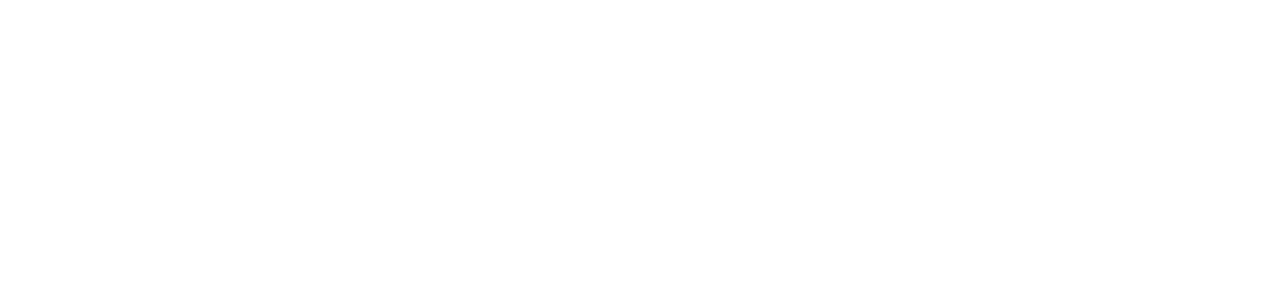
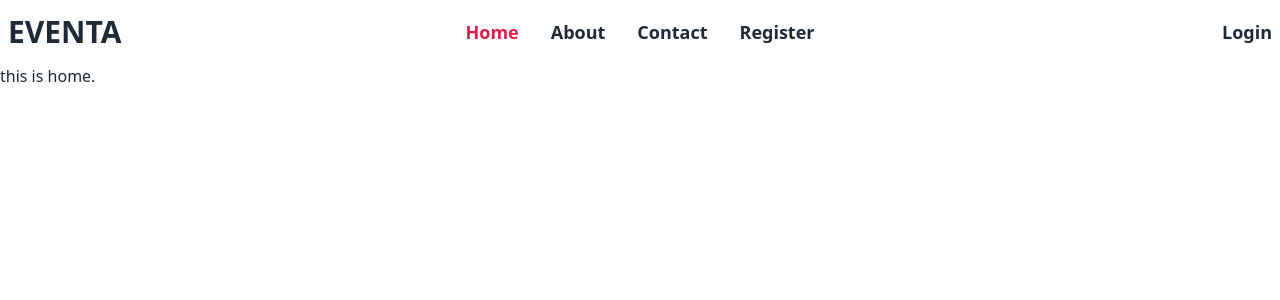
Before and after one commit to shihab01118/event-management-with-react, a React (Vite) app: page / in a window 1280 px wide. Shown: the top 300 px of the page. Built offline with nearby package versions, Linux system fonts and the light colour scheme.

Commit message:
navbar added and different routes added

```diff
--- /dev/null
+++ b/src/components/Navbar/Navbar.jsx
@@ -0,0 +1,107 @@
+import { Link, NavLink } from "react-router-dom";
+
+const Navbar = () => {
+  const navLinks = (
+    <>
+      <li>
+        <NavLink
+          to="/"
+          className={({ isActive, isPending }) =>
+            isPending
+              ? "pending"
+              : isActive
+              ? "text-rose-600 font-semibold text-lg"
+              : "font-semibold text-lg"
+          }
+        >
+          Home
+        </NavLink>
+      </li>
+      <li>
+        <NavLink
+          to="/about"
+          className={({ isActive, isPending }) =>
+            isPending
+              ? "pending"
+              : isActive
+              ? "text-rose-600 font-semibold text-lg"
+              : "font-semibold text-lg"
+          }
+        >
+          About
+        </NavLink>
+      </li>
+      <li>
+        <NavLink
+          to="/contact"
+          className={({ isActive, isPending }) =>
+            isPending
+              ? "pending"
+              : isActive
+              ? "text-rose-600 font-semibold text-lg"
+              : "font-semibold text-lg"
+          }
+        >
+          Contact
+        </NavLink>
+      </li>
+      <li>
+        <NavLink
+          to="/register"
+          className={({ isActive, isPending }) =>
+            isPending
+              ? "pending"
+              : isActive
+              ? "text-rose-600 font-semibold text-lg"
+              : "font-semibold text-lg"
+          }
+        >
+          Register
+        </NavLink>
+      </li>
+    </>
+  );
+  return (
+    <div className="navbar lg:max-w-7xl mx-auto">
+      <div className="navbar-start">
+        <div className="dropdown">
+          <label tabIndex={0} className="btn btn-ghost lg:hidden">
+            <svg
+              xmlns="http://www.w3.org/2000/svg"
+              className="h-5 w-5"
+              fill="none"
+              viewBox="0 0 24 24"
+              stroke="currentColor"
+            >
+              <path
+                strokeLinecap="round"
+                strokeLinejoin="round"
+                strokeWidth="2"
+                d="M4 6h16M4 12h8m-8 6h16"
+              />
+            </svg>
+          </label>
+          <ul
+            tabIndex={0}
+            className="menu menu-sm dropdown-content mt-3 z-[1] p-2 shadow bg-base-100 rounded-box w-52"
+          >
+            {navLinks}
+          </ul>
+        </div>
+        <Link to="/" className="text-3xl font-bold">
+          EVENTA
+        </Link>
+      </div>
+      <div className="navbar-center hidden lg:flex">
+        <ul className="flex gap-8">{navLinks}</ul>
+      </div>
+      <div className="navbar-end">
+        <Link to="/login" className="text-lg font-semibold">
+          Login
+        </Link>
+      </div>
+    </div>
+  );
+};
+
+export default Navbar;
--- a/src/layouts/MainLayout.jsx
+++ b/src/layouts/MainLayout.jsx
@@ -1,12 +1,15 @@
-import { Outlet } from "react-router-dom";
-
+import { Outlet, useLocation } from "react-router-dom";
+import Navbar from "../components/Navbar/Navbar";
 
 const MainLayout = () => {
-    return (
-        <div>
-            <Outlet></Outlet>
-        </div>
-    );
+  const location = useLocation();
+
+  return (
+    <div>
+      {location.pathname === "/" && <Navbar></Navbar>}
+      <Outlet></Outlet>
+    </div>
+  );
 };
 
 export default MainLayout;
--- /dev/null
+++ b/src/pages/About/About.jsx
@@ -0,0 +1,11 @@
+
+
+const About = () => {
+    return (
+        <div>
+            this is about
+        </div>
+    );
+};
+
+export default About;
--- /dev/null
+++ b/src/pages/Contact/Contact.jsx
@@ -0,0 +1,11 @@
+
+
+const Contact = () => {
+    return (
+        <div>
+            contact us right now.
+        </div>
+    );
+};
+
+export default Contact;
--- /dev/null
+++ b/src/pages/Home/Home.jsx
@@ -0,0 +1,11 @@
+
+
+const Home = () => {
+    return (
+        <div>
+            this is home.
+        </div>
+    );
+};
+
+export default Home;
--- /dev/null
+++ b/src/pages/Login/Login.jsx
@@ -0,0 +1,11 @@
+
+
+const Login = () => {
+    return (
+        <div>
+            Log in here
+        </div>
+    );
+};
+
+export default Login;
--- /dev/null
+++ b/src/pages/Register/Register.jsx
@@ -0,0 +1,11 @@
+
+
+const Register = () => {
+    return (
+        <div>
+            Register here
+        </div>
+    );
+};
+
+export default Register;
```
Also changed, not shown: src/routes/PublicRoutes.jsx (+29 -1 lines).
